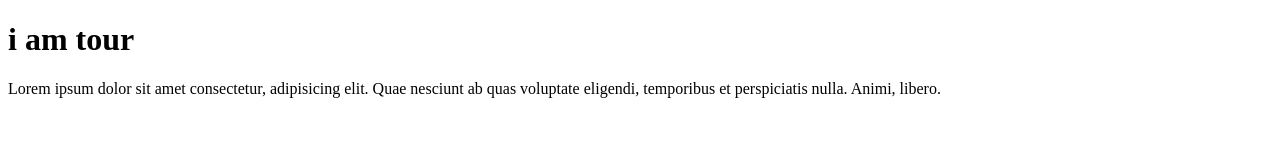
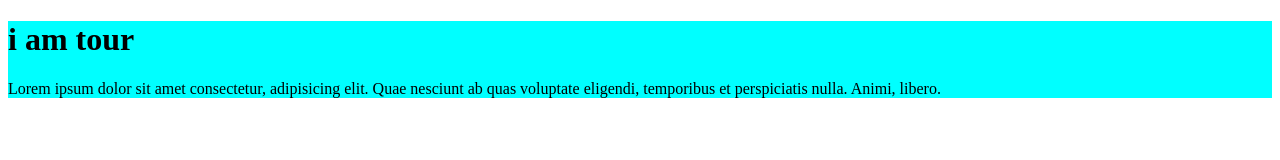
Before and after one commit to Majharul-Islam2121/second-repo-tour, a plain HTML site: page index.html in a window 1280 px wide. Drawn offline with Linux system fonts and the light colour scheme.

Commit message:
added style

```diff
--- a/index.html
+++ b/index.html
@@ -6,7 +6,10 @@
     <title>Document</title>
 </head>
 <body>
-    <h1>i am tour</h1>
-    <p>Lorem ipsum dolor sit amet consectetur, adipisicing elit. Quae nesciunt ab quas voluptate eligendi, temporibus et perspiciatis nulla. Animi, libero.</p>
+    <div style="background-color: aqua;">  <h1>i am tour</h1>
+        <p>Lorem ipsum dolor sit amet consectetur, adipisicing elit. Quae nesciunt ab quas voluptate eligendi, temporibus et perspiciatis nulla. Animi, libero.</p>
+
+    </div>
+
 </body>
 </html>
```
